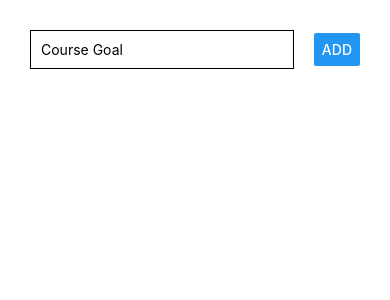
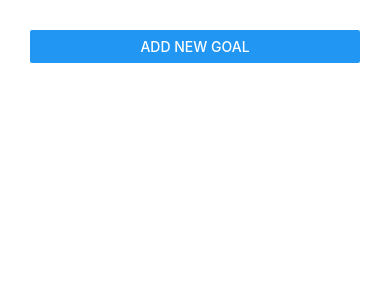
Before and after one commit to bferriman/rn-complete-guide, a React Native app: screen / in a window 390 px wide. Shown: the top 300 px of the page. Built offline with nearby package versions, Linux system fonts and the light colour scheme.

Commit message:
moved goal input component to a modal

```diff
--- a/App.js
+++ b/App.js
@@ -1,18 +1,20 @@
 import { StatusBar } from "expo-status-bar";
 import React, { useState } from "react";
-import { StyleSheet, View, FlatList } from "react-native";
+import { StyleSheet, View, FlatList, Button } from "react-native";
 
 import GoalItem from "./components/GoalItem";
 import GoalInput from "./components/GoalInput";
 
 export default function App() {
   const [courseGoals, setCourseGoals] = useState([]);
+  const [inAddMode, setInAddMode] = useState(false);
 
   const addGoalHandler = (goalText) => {
     setCourseGoals((currentGoals) => [
       ...currentGoals,
       { key: Math.random().toString(), value: goalText }
     ]);
+    setInAddMode(false);
   };
 
   const deleteHandler = (goalKey) => {
@@ -23,7 +25,8 @@ export default function App() {
 
   return (
     <View style={styles.screen}>
-      <GoalInput addHandler={addGoalHandler} />
+      <Button title="Add New Goal" onPress={() => setInAddMode(true)} />
+      <GoalInput isActive={inAddMode} addHandler={addGoalHandler} />
       <FlatList
         data={courseGoals}
         renderItem={(itemData) => (
--- a/components/GoalInput.js
+++ b/components/GoalInput.js
@@ -1,5 +1,5 @@
 import React, { useState } from "react";
-import { View, TextInput, Button, StyleSheet } from "react-native";
+import { View, TextInput, Button, StyleSheet, Modal } from "react-native";
 
 const GoalInput = (props) => {
   const [enteredGoal, setEnteredGoal] = useState("");
@@ -9,6 +9,7 @@ const GoalInput = (props) => {
   };
 
   return (
+    <Modal visible={props.isActive} animationType="slide">
       <View style={styles.inputContainer}>
         <TextInput
           placeholder="Course Goal"
@@ -18,6 +19,7 @@ const GoalInput = (props) => {
         />
         <Button title="ADD" onPress={() => props.addHandler(enteredGoal)} />
       </View>
+    </Modal>
   );
 };
 
```
Lines whose indentation alone changed are shown as unchanged.
